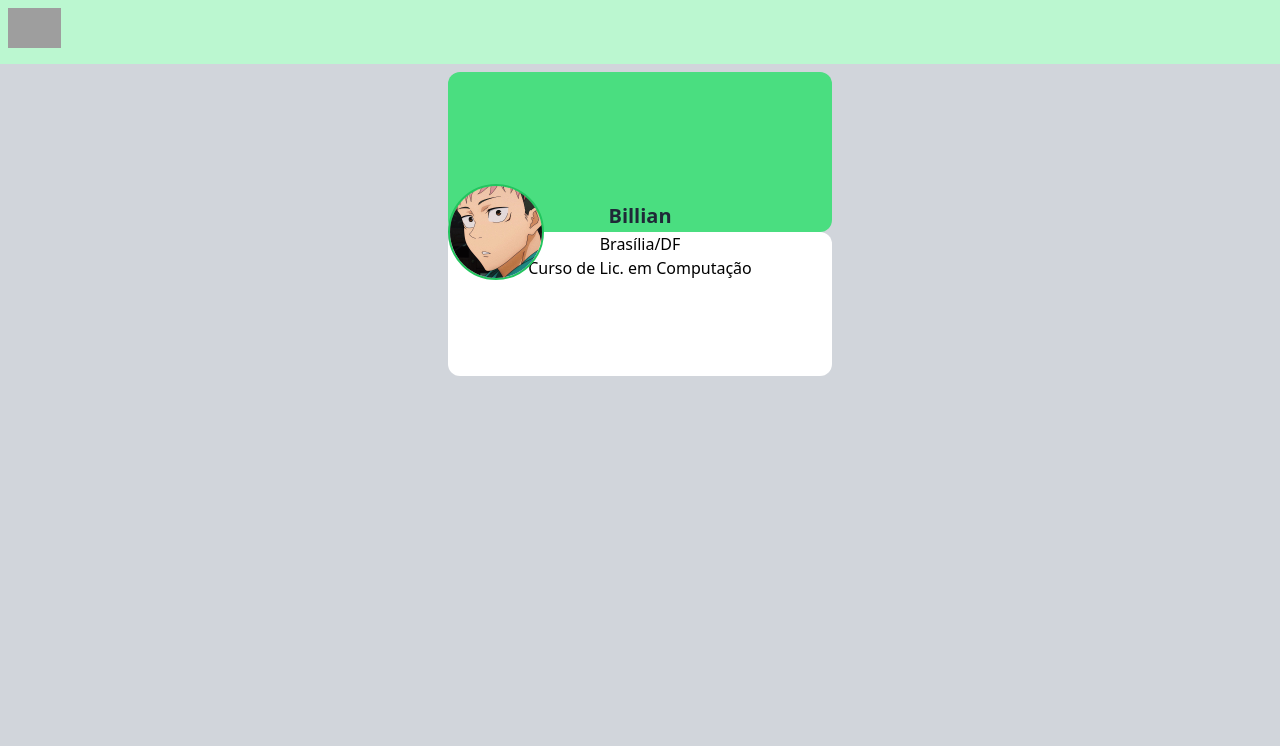
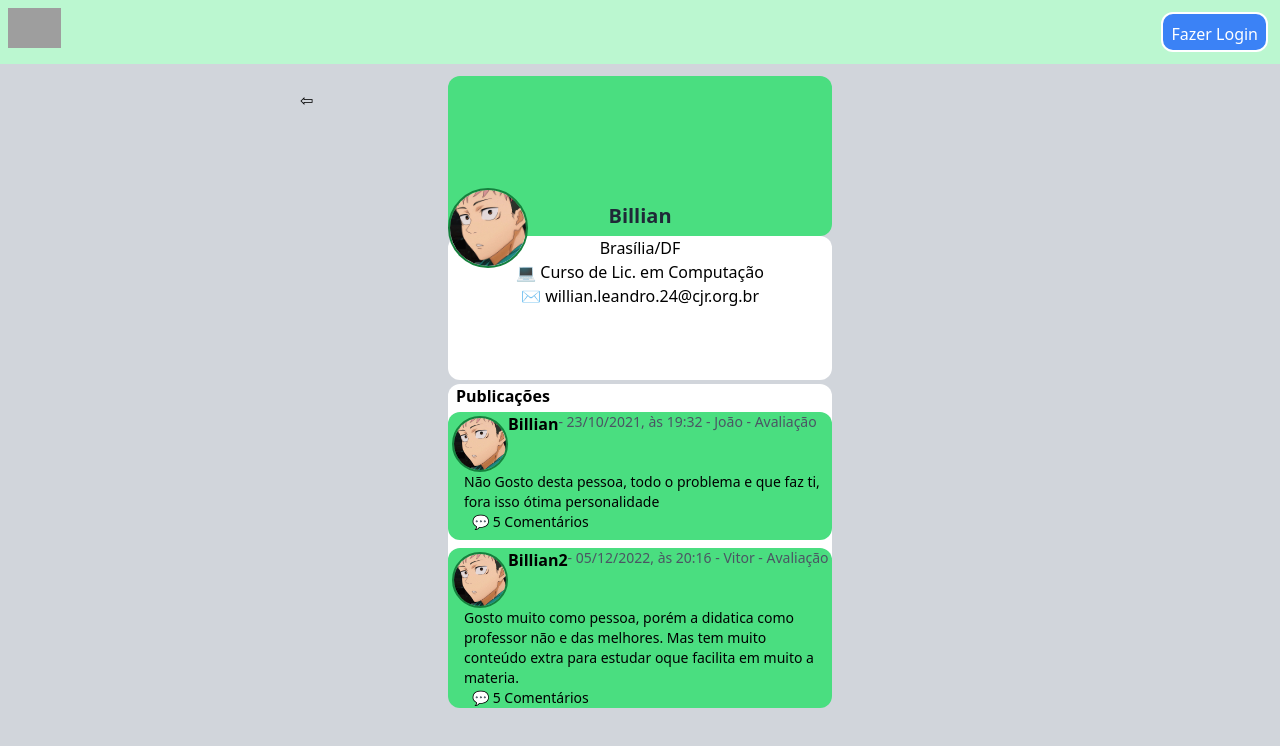
Before and after one commit to BalderLink/Front-Projeto-, a Next.js app: page /perfil-deslogado in a window 1280 px wide. Shown: the top 746 px of the page. Built offline with nearby package versions, Linux system fonts and the light colour scheme; grey boxes are pictures that could not be loaded.

Commit message:
:sparkles: :lipstick: feat: Seção de publicações, login button, add emojis

```diff
--- a/src/pages/perfil-deslogado/index.tsx
+++ b/src/pages/perfil-deslogado/index.tsx
@@ -1,19 +1,44 @@
 export default function PerfilDeslogado() {
     return (
         <div className="bg-gray-300 flex flex-col min-h-screen">
-            <div className="bg-green-200 h-16 w-full">
+            <div className="bg-green-200 h-16 w-full flex justify-between">
                 <img src="unb.png" alt="Logo UNB" className="flex h-10 mt-2 ml-2 " />
-                <section className="relative w-96 h-72 left-1/2 transform -translate-x-1/2 flexmt-6">
-                    <div className="inset-x-0 top-0 bg-green-400 h-40 rounded-xl mt-6 z-0"></div>
-                    <img src="itadori.jpg" alt="Foto do perfil" className="absolute flex border-2 border-green-500 rounded-full overflow-hidden object-cover h-auto w-24 -mt-12 z-10"/>
+                <button className="hover:scale-110 p-2 m-3 bg-blue-500 text-white border-2 border-white rounded-xl">Fazer Login</button>
+            </div>
+            <button className="hover:scale-110 p-3 m-3 border-5 border-black text-black flex ml-72 flex-coll"> ⇦</button>
+            <section className="relative w-96 h-72 -mt-16 left-1/2 transform -translate-x-1/2 flexmt-6">
+                <div className="inset-x-0 top-0 bg-green-400 h-40 rounded-xl mt-1 z-0"></div>
+                <img src="itadori.jpg" alt="Foto do perfil" className="absolute flex border-2 border-green-700 rounded-full overflow-hidden object-cover h-auto w-20 -mt-12 z-10"/>
                 <div className="inset-x-0 top-0 bg-white h-1/2 rounded-xl z-0">
                 <h2 className="absolute top-1/2 left-1/2 transform -translate-x-1/2 -translate-y-1/2 text-center text-xl font-bold text-gray-800">Billian</h2>
                  <p className="text-center text-black font-arial">Brasília/DF</p>
-                    <p className="text-center text-black font-arial"> Curso de Lic. em Computação</p>
+                 <p className="text-center text-black font-arial"> 💻 Curso de Lic. em Computação</p>
+                 <p className="text-center text-black font-arial"> ✉️ willian.leandro.24@cjr.org.br</p>
                  </div>
-
             </section>
+            <section className="relative mt-6 rounded-xl h-80 w-96 bg-white left-1/2 transform -translate-x-1/2">
+                <h2 className="font-bold text-black ml-2 "> Publicações</h2>
+                <div className="mt-1 bg-green-400 h-32 w-96 rounded-xl ">
+                    <div className="flex ">
+                        <img src="itadori.jpg" alt="Foto do perfil" className=" mt-1 ml-1 flex border-2 border-green-700 rounded-full overflow-hidden object-cover h-auto w-14"/>
+                        <p className="font-bold text-black">Billian </p>
+                        <p className="text-gray-600 font-8 text-sm"> - 23/10/2021, às 19:32 - João - Avaliação</p>                        </div>
+                    <div className="">
+                        <p className="text-black text-sm ml-4">Não Gosto desta pessoa, todo o problema e que faz ti, fora isso ótima personalidade</p>
                     </div>
+                    <p className="text-black text-sm ml-6"> 💬 5 Comentários</p>
+                </div>
+                <div className="mt-2 bg-green-400 h-39 w-96 rounded-xl ">
+                    <div className="flex ">
+                        <img src="itadori.jpg" alt="Foto do perfil" className=" mt-1 ml-1 flex border-2 border-green-700 rounded-full overflow-hidden object-cover h-auto w-14"/>
+                        <p className="font-bold text-black">Billian2 </p>
+                        <p className="text-gray-600 font-8 text-sm"> - 05/12/2022, às 20:16 - Vitor - Avaliação</p>                        </div>
+                    <div className="">
+                        <p className="text-black text-sm ml-4">Gosto muito como pessoa, porém a didatica como professor não e das melhores. Mas tem muito conteúdo extra para estudar oque facilita em muito a materia.</p>
+                    </div>
+                    <p className="text-black text-sm ml-6"> 💬 5 Comentários</p>
+                </div>
+            </section>
         </div>
     );
 }
```
Lines whose indentation alone changed are shown as unchanged.
